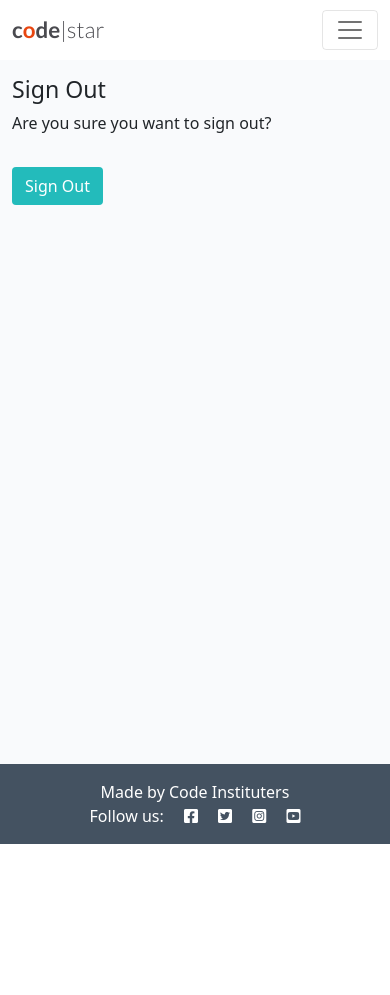
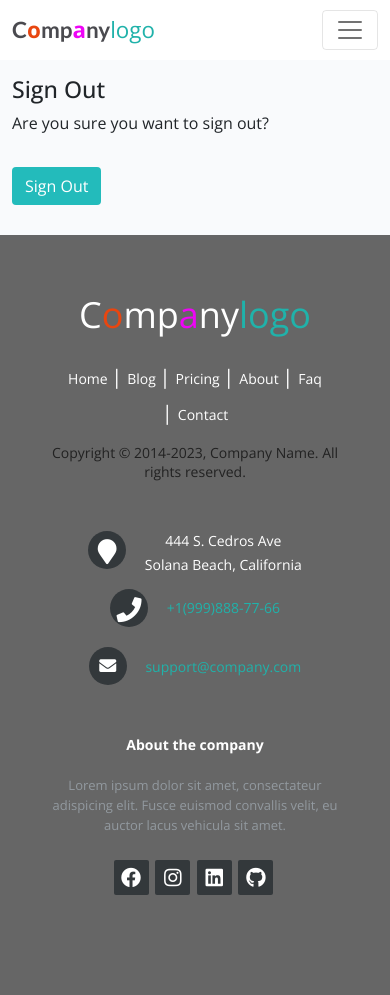
Before and after one commit to SergiyKochenko/portfolio-p4, a Django app: page /accounts/logout/ in a window 390 px wide. Before the commit the page ends 844 px from the top, so only its background shows below. Run offline with Django 3.2, Linux system fonts and the light colour scheme; the visitor is signed in with stand-in values (Sample User, id 1).

Commit message:
Added footer and connect mail host, active social icons, create active a clickable phone number but the need to add hoat plugin, i will do it later

```diff
--- a/codestar/settings.py
+++ b/codestar/settings.py
@@ -28,7 +28,7 @@ TEMPLATES_DIR = os.path.join(BASE_DIR, 'templates')
 SECRET_KEY = os.environ.get('SECRET_KEY')
 
 # SECURITY WARNING: don't run with debug turned on in production!
-DEBUG = False
+DEBUG = True
 
 X_FRAME_OPTIONS = 'SAMEORIGIN'
 
--- /dev/null
+++ b/static/css/footer.css
@@ -0,0 +1,198 @@
+@import url(https://fonts.googleapis.com/css?family=Open+Sans:400,500,300,700);
+
+* {
+  font-family: Open Sans;
+}
+
+section {
+  width: 100%;
+  display: inline-block;
+  background: #333;
+  height: 50vh;
+  text-align: center;
+  font-size: 22px;
+  font-weight: 700;
+  text-decoration: underline;
+}
+
+.footer-distributed{
+	background: #666;
+	box-shadow: 0 1px 1px 0 rgba(0, 0, 0, 0.12);
+	box-sizing: border-box;
+	width: 100%;
+	text-align: left;
+	font: bold 16px sans-serif;
+	padding: 55px 50px;
+}
+
+.footer-distributed .footer-left,
+.footer-distributed .footer-center,
+.footer-distributed .footer-right{
+	display: inline-block;
+	vertical-align: top;
+}
+
+/* Footer left */
+
+.footer-distributed .footer-left{
+	width: 40%;
+}
+
+/* The company logo */
+
+.footer-distributed h3{
+	color:  #ffffff;
+	font: normal 36px 'Open Sans', cursive;
+	margin: 0;
+}
+
+.footer-distributed h3 {
+	color:  lightseagreen;
+}
+
+/* Footer links */
+
+.footer-distributed .footer-links{
+	color:  #ffffff;
+	margin: 20px 0 12px;
+	padding: 0;
+}
+
+.footer-distributed .footer-links a{
+	display:inline-block;
+	line-height: 1.8;
+  font-weight:400;
+	text-decoration: none;
+	color:  inherit;
+}
+
+.footer-distributed .footer-company-name{
+	color:  #222;
+	font-size: 14px;
+	font-weight: normal;
+	margin: 0;
+}
+
+/* Footer Center */
+
+.footer-distributed .footer-center{
+	width: 35%;
+}
+
+.footer-distributed .footer-center i{
+	background-color:  #33383b;
+	color: #ffffff;
+	font-size: 25px;
+	width: 38px;
+	height: 38px;
+	border-radius: 50%;
+	text-align: center;
+	line-height: 42px;
+	margin: 10px 15px;
+	vertical-align: middle;
+}
+
+.footer-distributed .footer-center i.fa-envelope{
+	font-size: 17px;
+	line-height: 38px;
+}
+
+.footer-distributed .footer-center p{
+	display: inline-block;
+	color: #ffffff;
+  font-weight:400;
+	vertical-align: middle;
+	margin:0;
+}
+
+.footer-distributed .footer-center p span{
+	display:block;
+	font-weight: normal;
+	font-size:14px;
+	line-height:2;
+}
+
+.footer-distributed .footer-center p a{
+	color:  lightseagreen;
+	text-decoration: none;;
+}
+
+.footer-distributed .footer-links a:before {
+  content: "|";
+  font-weight:300;
+  font-size: 20px;
+  left: 0;
+  color: #fff;
+  display: inline-block;
+  padding-right: 5px;
+}
+
+.footer-distributed .footer-links .link-1:before {
+  content: none;
+}
+
+/* Footer Right */
+
+.footer-distributed .footer-right{
+	width: 20%;
+}
+
+.footer-distributed .footer-company-about{
+	line-height: 20px;
+	color:  #92999f;
+	font-size: 13px;
+	font-weight: normal;
+	margin: 0;
+}
+
+.footer-distributed .footer-company-about span{
+	display: block;
+	color:  #ffffff;
+	font-size: 14px;
+	font-weight: bold;
+	margin-bottom: 20px;
+}
+
+.footer-distributed .footer-icons{
+	margin-top: 25px;
+}
+
+.footer-distributed .footer-icons a{
+	display: inline-block;
+	width: 35px;
+	height: 35px;
+	cursor: pointer;
+	background-color:  #33383b;
+	border-radius: 2px;
+
+	font-size: 20px;
+	color: #ffffff;
+	text-align: center;
+	line-height: 35px;
+
+	margin-right: 3px;
+	margin-bottom: 5px;
+}
+
+/* If you don't want the footer to be responsive, remove these media queries */
+
+@media (max-width: 880px) {
+
+	.footer-distributed{
+		font: bold 14px sans-serif;
+	}
+
+	.footer-distributed .footer-left,
+	.footer-distributed .footer-center,
+	.footer-distributed .footer-right{
+		display: block;
+		width: 100%;
+		margin-bottom: 40px;
+		text-align: center;
+	}
+
+	.footer-distributed .footer-center i{
+		margin-left: 0;
+	}
+
+}
--- a/static/css/style.css
+++ b/static/css/style.css
@@ -13,8 +13,13 @@ body {
     color: #E84610;
 }
 
+.pink-a {
+    color: hsl(298, 97%, 49%);
+}
 .thin {
-    font-weight: 300;
+    font-weight: 400;
+    color:  lightseagreen;
+    text-decoration: none;
 }
 
 .light-bg {
--- a/templates/account/login.html
+++ b/templates/account/login.html
@@ -25,7 +25,7 @@
         {% if redirect_field_value %}
         <input type="hidden" name="{{ redirect_field_name }}" value="{{ redirect_field_value }}" />
         {% endif %}
-        <button class="btn btn-signup right" type="submit">{% trans "Sign In" %}</button>
+        <button class="btn btn-signup right" type="submit" style="margin-bottom: 30px;">{% trans "Sign In" %}</button>
       </form>
     </div>
   </div>
--- a/templates/account/logout.html
+++ b/templates/account/logout.html
@@ -21,7 +21,7 @@
         {% if redirect_field_value %}
         <input type="hidden" name="{{ redirect_field_name }}" value="{{ redirect_field_value }}" />
         {% endif %}
-        <button class="btn btn-signup right" type="submit">{% trans 'Sign Out' %}</button>
+        <button class="btn btn-signup right" type="submit" style="margin-bottom: 30px;">{% trans 'Sign Out' %}</button>
       </form>
     </div>
   </div>
--- a/templates/base.html
+++ b/templates/base.html
@@ -17,7 +17,10 @@
         integrity="sha384-gtEjrD/SeCtmISkJkNUaaKMoLD0//ElJ19smozuHV6z3Iehds+3Ulb9Bn9Plx0x4" crossorigin="anonymous">
     </script>
     <link rel="stylesheet" href="{% static 'css/style.css' %}">
+    <link rel="stylesheet" href="{% static 'css/footer.css' %}">
+<style>
 
+</style>
 </head>
 
 <body class="d-flex flex-column h-100 main-bg">
@@ -26,8 +29,8 @@
 
     <nav class="navbar navbar-expand-lg navbar-light bg-white">
         <div class="container-fluid">
-            <a class="navbar-brand" href="{% url 'home' %}"><span class="brand">c<span class="red-o">o</span>de<span
-                        class="thin">|star</span></span></span></a>
+            <a class="navbar-brand" href="{% url 'home' %}"><span class="brand">C<span class="red-o">o</span>mp<span class="pink-a">a</span>ny<span
+                        class="thin">logo</span></span></span></a>
             <button class="navbar-toggler" type="button" data-bs-toggle="collapse" data-bs-target="#navbarText"
                 aria-controls="navbarText" aria-expanded="false" aria-label="Toggle navigation">
                 <span class="navbar-toggler-icon"></span>
@@ -78,19 +81,80 @@
     </main>
 
     <!-- Footer -->
-    <footer class="footer mt-auto py-3 dark-bg">
-        <p class="m-0 text-center text-white">Made by Code Instituters</p>
-        <p class="m-0 text-center text-white">Follow us: <i class="fab fa-facebook-square ms-3"></i>
-            <i class="fab fa-twitter-square ms-3"></i>
-            <i class="fab fa-instagram-square ms-3"></i>
-            <i class="fab fa-youtube-square ms-3"></i></p>
+    <section style="background-color: #f8f9fa;"></section>
+    <footer class="footer-distributed">
+
+        <div class="footer-left">
+
+            <h3 style="color:white;">C<span class="red-o">o</span>mp<span class="pink-a">a</span>ny<span class="thin">logo</span></h3>
+
+
+
+
+            <p class="footer-links">
+                <a href="{% url 'home' %}" class="link-1">Home</a>
+
+                <a href="#">Blog</a>
+
+                <a href="#">Pricing</a>
+
+                <a href="#">About</a>
+
+                <a href="#">Faq</a>
+
+                <a href="#">Contact</a>
+            </p>
+
+            <p class="footer-company-name">
+                Copyright &copy; 2014<script>new Date().getFullYear()>2010&&document.write("-"+new Date().getFullYear());</script>, Company Name. All rights reserved.</p>
+        </div>
+
+        <div class="footer-center">
+
+            <div>
+                <a href="https://goo.gl/maps/wLM43JBwRp5Bwvhu8" target="_blank"><i class="fa fa-map-marker"></i></a>
+                <a href="https://goo.gl/maps/wLM43JBwRp5Bwvhu8" target="_blank"><p><span>444 S. Cedros Ave</span> Solana Beach, California</p></a>
+            </div>
+
+            <div>
+                <a href=”tel:+19998887766”><i class="fa fa-phone"></i></a>
+                <p><span>
+                    <a href=”tel:+19998887766”>+1(999)888-77-66</a>
+                    </span></p>
+            </div>
+
+            <div>
+                <a href="mailto:sergiykochenko@gmail.com"><i class="fa fa-envelope"></i></a>
+                <p><a href="mailto:sergiykochenko@gmail.com">support@company.com</a></p>
+            </div>
+
+        </div>
+
+        <div class="footer-right">
+
+            <p class="footer-company-about">
+                <span>About the company</span>
+                Lorem ipsum dolor sit amet, consectateur adispicing elit. Fusce euismod convallis velit, eu auctor lacus vehicula sit amet.
+            </p>
+
+            <div class="footer-icons">
+
+                <a href="https://www.facebook.com/" target="_blank"><i class="fab fa-facebook"></i></a>
+                <a href="https://www.instagram.com/" target="_blank"><i class="fab fa-instagram"></i></a>
+                <a href="https://www.linkedin.com/in/sergiy-kochenko-a93a30135/" target="_blank"><i class="fab fa-linkedin"></i></a>
+                <a href="https://github.com/SergiyKochenko/portfolio-p4" target="_blank"><i class="fab fa-github"></i></a>
+
+            </div>
+
+        </div>
+
     </footer>
     <script>
         setTimeout(function () {
             let messages = document.getElementById('msg');
             let alert = new bootstrap.Alert(messages);
             alert.close();
-        }, 2000);
+        }, 3000);
     </script>
 </body>
 
```
